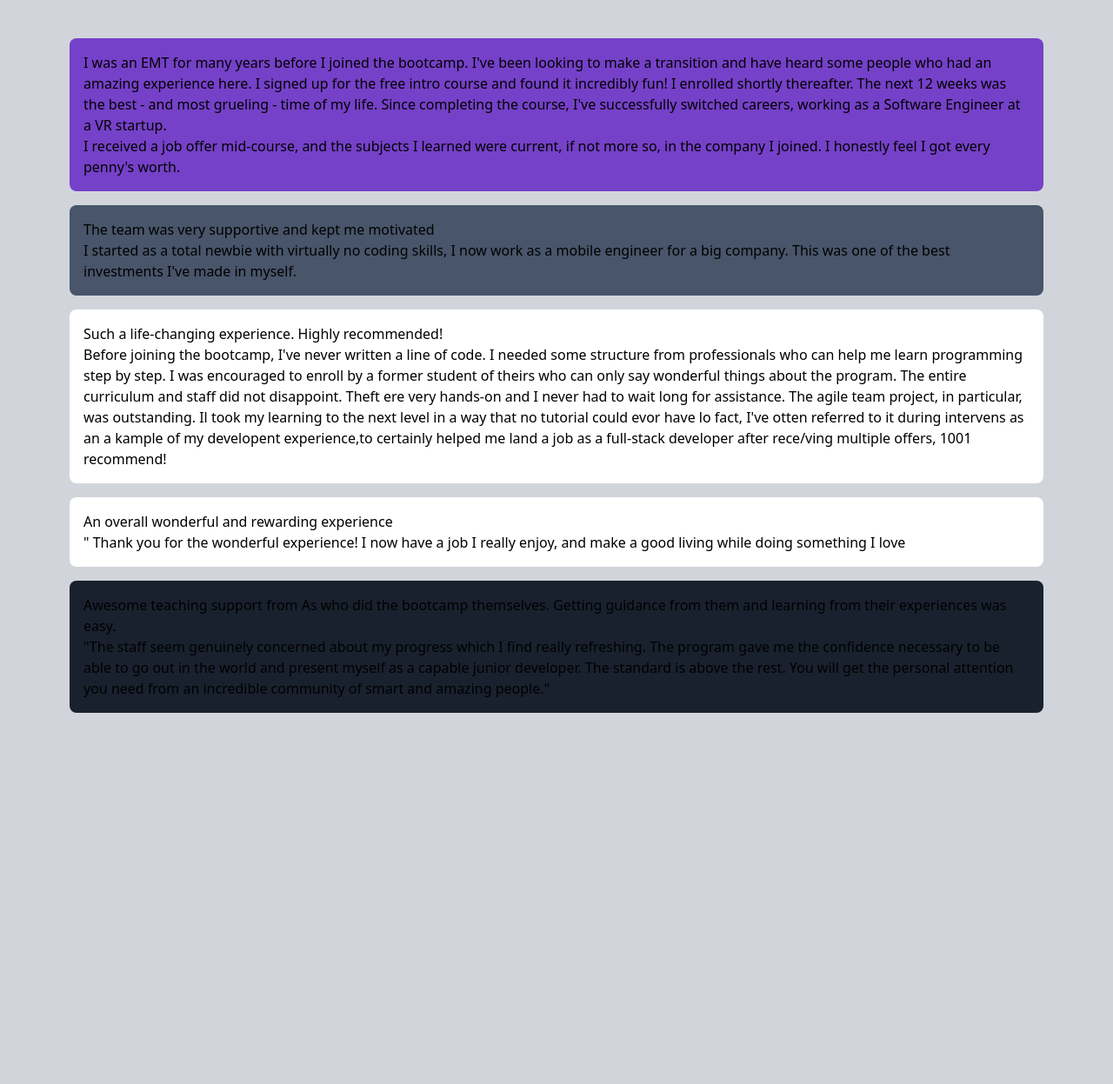
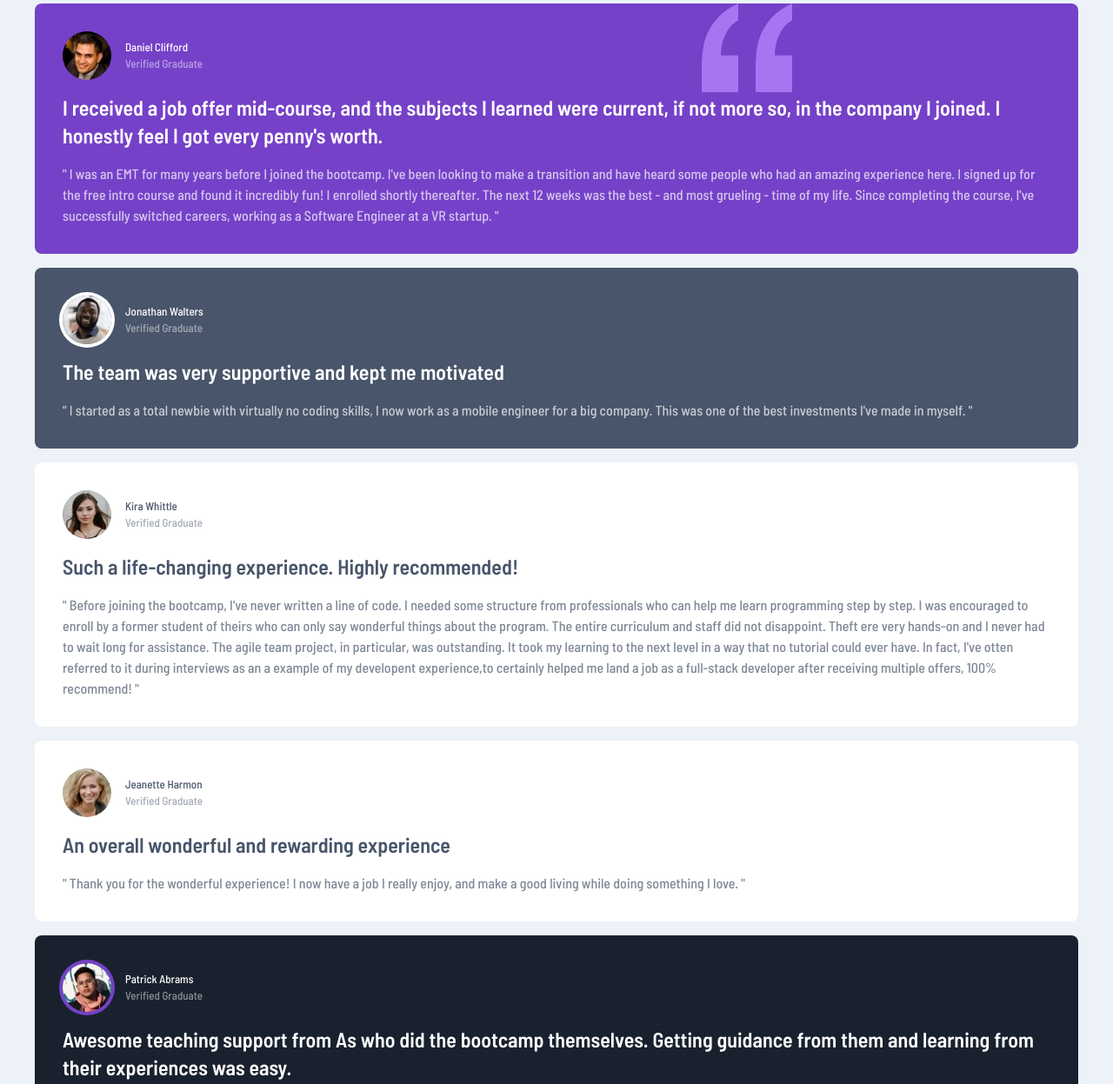
Before and after one commit to EtishaGarg/testimonial-grid-section, a plain HTML site: page public/index.html in a window 1280 px wide. Shown: the part 36-1283 px from the top of the page at 87% size. Before the commit the page ends 880 px from the top, so only its background shows below. Drawn offline with Linux system fonts and the light colour scheme.

Commit message:
Further Information added & arranged

```diff
--- a/public/index.html
+++ b/public/index.html
@@ -6,19 +6,43 @@
   <title>Frontend Mentor | [Challenge Name Here]</title>
   <link href="style.css" rel="stylesheet">
 </head>
-<body class="h-screen bg-gray-300">
-  <div class="m-20 grid grid-cols-1 gap-4 desktop:grid-cols-4 desktop:grid-rows-2 justify-center">
-      <div class="bg-[#7541C8] rounded-lg p-4 desktop:col-span-2">
-        <p>I was an EMT for many years before I joined the bootcamp. I've been looking to make a transition and have heard some people who had an amazing experience here. I signed up for the free intro course and found it incredibly fun! I enrolled shortly thereafter. The next 12 weeks was the best - and most grueling - time of my life. Since completing the course, I've successfully switched careers, working as a Software Engineer at a VR startup.</p>
-        <p>I received a job offer mid-course, and the subjects I learned were current, if not more so, in the company I joined. I honestly feel I got every penny's worth.</p>
+<body class="h-screen bg-[#ECF2F8]">
+  <div class="m-10 desktop:m-20 grid grid-cols-1 gap-4 desktop:grid-cols-4 desktop:grid-rows-2 justify-center">
+
+      <div class="bg-[#7541C8] rounded-lg p-8 desktop:p-8 desktop:col-span-2 space-y-4 text-white bg-[url('static/bg-pattern-quotation.svg')] bg-auto bg-no-repeat bg-[top_right_30%]">
+        <div class="flex gap-4 items-center">
+          <img src="./static/image-daniel.jpg" alt="" class="rounded-full ring-4 ring-[#7541C8]"/>
+          <div class="flex flex-col">
+            <p>Daniel Clifford</p>
+            <p class="opacity-50">Verified Graduate</p>
+          </div>
+        </div>
+        <h2 class="text-2xl font-semibold">I received a job offer mid-course, and the subjects I learned were current, if not more so, in the company I joined. I honestly feel I got every penny's worth.</h2>
+        <p class="opacity-70 text-base font-medium">" I was an EMT for many years before I joined the bootcamp. I've been looking to make a transition and have heard some people who had an amazing experience here. I signed up for the free intro course and found it incredibly fun! I enrolled shortly thereafter. The next 12 weeks was the best - and most grueling - time of my life. Since completing the course, I've successfully switched careers, working as a Software Engineer at a VR startup. "</p>
       </div>
-      <div class="bg-[#48556A] rounded-lg p-4">
-        <p>The team was very supportive and kept me motivated</p>
-        <p>I started as a total newbie with virtually no coding skills, I now work as a mobile engineer for a big company. This was one of the best investments I've made in myself.</p>
+
+      <div class="bg-[#48556A] rounded-lg p-8 space-y-4 text-white">
+        <div class="flex gap-4 items-center">
+          <img src="./static/image-jonathan.jpg" alt="" class="rounded-full ring-4 ring-white"/>
+          <div class="flex flex-col">
+            <p>Jonathan Walters</p>
+            <p class="opacity-50">Verified Graduate</p>
+          </div>
+        </div>
+        <h2 class="text-2xl font-semibold">The team was very supportive and kept me motivated</h2>
+        <p class="opacity-70 text-base font-medium">" I started as a total newbie with virtually no coding skills, I now work as a mobile engineer for a big company. This was one of the best investments I've made in myself. "</p>
       </div>
-      <div class="bg-white rounded-lg p-4 desktop:row-span-2">
-        <p>Such a life-changing experience. Highly recommended!</p>
-        <p class="text-base">Before joining the bootcamp, I've
+
+      <div class="bg-white rounded-lg p-8 space-y-4 text-[#48556A] desktop:row-span-2">
+        <div class="flex gap-4 items-center">
+          <img src="./static/image-kira.jpg" alt="" class="rounded-full ring-4 ring-white"/>
+          <div class="flex flex-col">
+            <p>Kira Whittle</p>
+            <p class="opacity-50">Verified Graduate</p>
+          </div>
+        </div>
+        <h2 class="text-2xl font-semibold">Such a life-changing experience. Highly recommended!</h2>
+        <p class="opacity-70 text-base font-medium">" Before joining the bootcamp, I've
           never written a line of code. I needed
           some structure from professionals
           who can help me learn programming
@@ -30,24 +54,38 @@
           disappoint. Theft ere very hands-on
           and I never had to wait long for
           assistance. The agile team project, in
-          particular, was outstanding. Il took
+          particular, was outstanding. It took
           my learning to the next level in a way
-          that no tutorial could evor have lo
+          that no tutorial could ever have. In
           fact, I've otten referred to it during
-          intervens as an a kample of my
+          interviews as an a example of my
           developent experience,to certainly
           helped me land a job as a full-stack
-          developer after rece/ving multiple
-          offers, 1001 recommend!</p>
+          developer after receiving multiple
+          offers, 100% recommend! "</p>
       </div>
-      <div class="bg-white rounded-lg p-4">
-        <p>An overall wonderful and rewarding experience</p>
-        <p>" Thank you for the wonderful experience! I now have a job I really enjoy, and make a good living while doing something I love</p>
+      <div class="bg-white rounded-lg p-8 space-y-4 text-[#48556A]">
+        <div class="flex gap-4 items-center">
+          <img src="./static/image-jeanette.jpg" alt="" class="rounded-full ring-4 ring-white"/>
+          <div class="flex flex-col">
+            <p>Jeanette Harmon</p>
+            <p class="opacity-50">Verified Graduate</p>
+          </div>
+        </div>
+        <h2 class="text-2xl font-semibold">An overall wonderful and rewarding experience</h2>
+        <p class="opacity-70 text-base font-medium">" Thank you for the wonderful experience! I now have a job I really enjoy, and make a good living while doing something I love. "</p>
       </div>
 
-    <div class="bg-[#19212E] rounded-lg p-4 desktop:col-span-2">
-      <p>Awesome teaching support from As who did the bootcamp themselves. Getting guidance from them and learning from their experiences was easy.</p>
-      <p>"The staff seem genuinely concerned about my progress which I find really refreshing. The program gave me the confidence necessary to be able to go out in the world and present myself as a capable junior developer. The standard is above the rest. You will get the personal attention you need from an incredible community of smart and amazing people."</p>
+    <div class="bg-[#19212E] rounded-lg p-8 space-y-4 text-white desktop:col-span-2">
+      <div class="flex gap-4 items-center">
+        <img src="./static/image-patrick.jpg" alt="" class="rounded-full ring-4 ring-[#7541C8]"/>
+        <div class="flex flex-col">
+          <p>Patrick Abrams</p>
+          <p class="opacity-50">Verified Graduate</p>
+        </div>
+      </div>
+      <h2 class="text-2xl font-semibold">Awesome teaching support from As who did the bootcamp themselves. Getting guidance from them and learning from their experiences was easy.</h2>
+      <p class="opacity-70 text-base font-medium">" The staff seem genuinely concerned about my progress which I find really refreshing. The program gave me the confidence necessary to be able to go out in the world and present myself as a capable junior developer. The standard is above the rest. You will get the personal attention you need from an incredible community of smart and amazing people. "</p>
     </div>
 
     </div>
--- a/src/input.css
+++ b/src/input.css
@@ -1,3 +1,31 @@
+@import url('https://fonts.googleapis.com/css2?family=Barlow+Semi+Condensed:wght@500;600&display=swap');
+
 @tailwind base;
 @tailwind components;
 @tailwind utilities;
+
+
+@layer base {
+    body {
+        font-family: 'Barlow Semi Condensed', sans-serif;
+        font-size: 13px;
+    }
+
+    p {
+        /* color: #CFCFCF;  */
+    }
+
+    h2 {
+        color:
+    }
+}
+
+@layer components {
+    .title {
+        /* @apply text-[] */
+    }
+
+    .description {
+        @apply
+    }
+}
```
Also changed, not shown: public/style.css.
